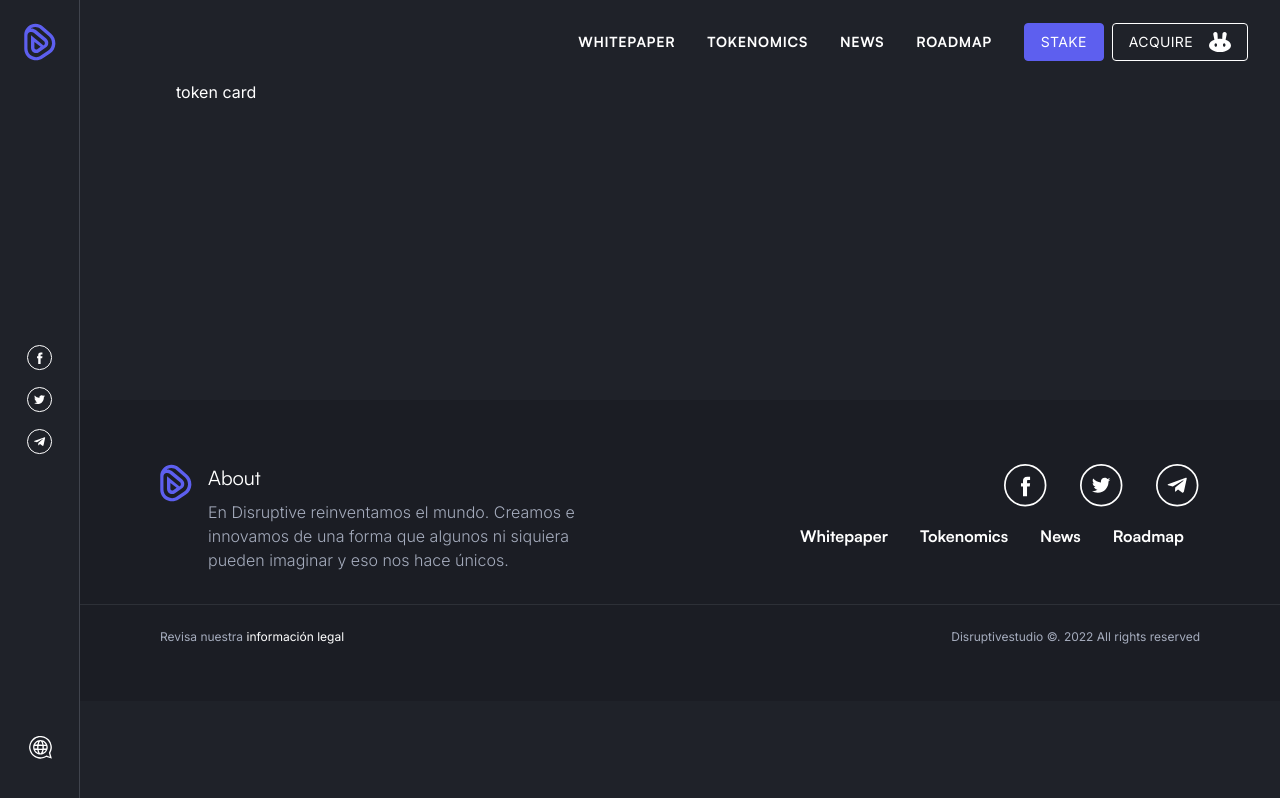
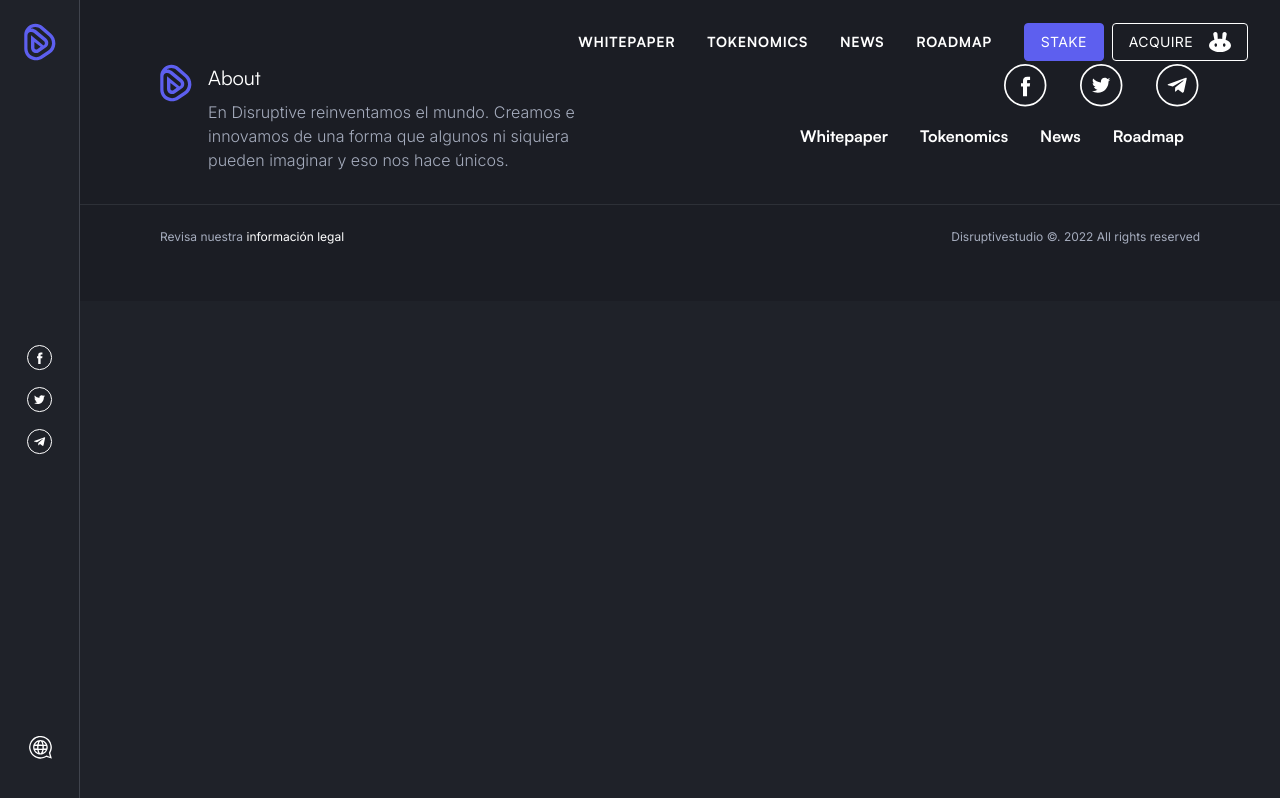
Before and after one commit to emilrichardo/disruptive.io, a Next.js app: page /tokenpage in a window 1280 px wide. Built offline with nearby package versions, Linux system fonts and the light colour scheme.

Commit message:
delete page

```diff
--- a/pages/tokenpage.js
+++ b/pages/tokenpage.js
@@ -1,15 +1,10 @@
-import MainContent from "../components/MainContent";
+/* import MainContent from "../components/MainContent";
 import TokenoCard from "../components/tokenCard";
-import { TokenProvider } from "../context/tokenContext";
+import { TokenProvider } from "../context/tokenContext"; */
 
 export default function TokenPage() {
     return(
         <>
-        <MainContent>
-            <TokenProvider>
-                <TokenoCard/>
-            </TokenProvider>
-        </MainContent>
 
         </>
     )
```
